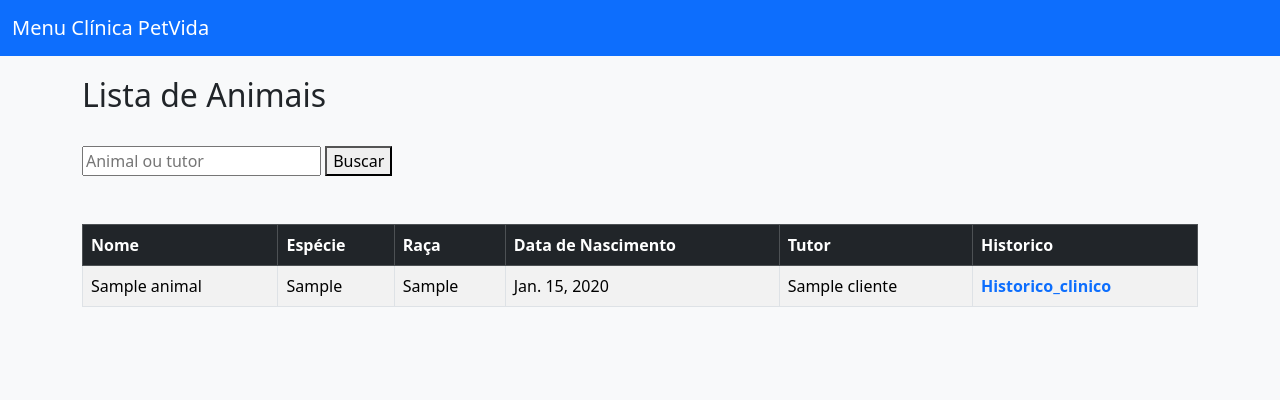
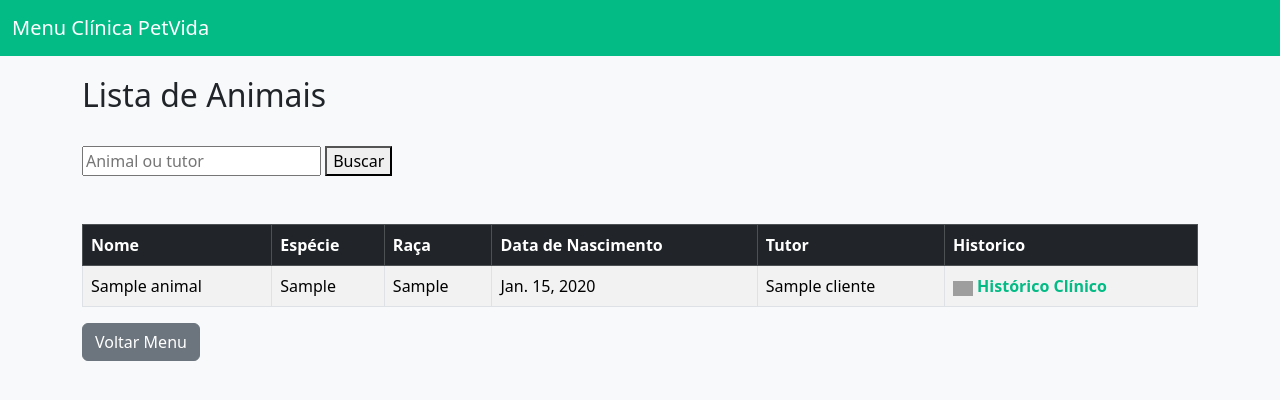
Before and after one commit to CarlosHeiden/django_petvida, a Django app: page /animais/ in a window 1280 px wide. Shown: the top 400 px of the page. Run offline with Django 5.2, Linux system fonts and the light colour scheme; tables that the repository leaves empty hold one stand-in row (values such as "Sample post"); grey boxes are pictures that could not be loaded.

Commit message:
incluido estilo css

```diff
--- a/clinica/templates/base.html
+++ b/clinica/templates/base.html
@@ -8,6 +8,9 @@
   <!-- Bootstrap 5 CDN -->
   <link href="https://cdn.jsdelivr.net/npm/bootstrap@5.3.3/dist/css/bootstrap.min.css" rel="stylesheet">
   <style>
+   .bg-menu-custom {
+    background-color: #03bb85; /* verde agua */
+  }
     body {
       background-color: #f8f9fa;
     }
@@ -17,7 +20,7 @@
   </style>
 </head>
 <body>
-  <nav class="navbar navbar-expand-lg navbar-dark bg-primary">
+  <nav class="navbar navbar-expand-lg navbar-dark bg-menu-custom">
     <div class="container-fluid">
       <a class="navbar-brand" href="{% url 'menu' %}">Menu Clínica PetVida </a>
     </div>
--- a/clinica/templates/listar_animais.html
+++ b/clinica/templates/listar_animais.html
@@ -1,6 +1,21 @@
 {% extends 'base.html' %}
 
 {% block content %}
+<head>
+  <style>
+    /* Link Historico Clínico */
+a.historico-link {
+  color: #03bb85; /* verde agua */
+  text-decoration: blue;
+  font-weight: bold;
+  text-decoration: none;
+}
+ a.historico-link:hover {
+      color: #0056b3;
+      text-decoration: underline;
+    }
+  </style>
+</head>
 <h2>Lista de Animais</h2>
 <br/>
 <form method="get">
@@ -33,17 +48,19 @@
         <td>{{ animal.data_nascimento }}</td>
         <td>{{ animal.id_cliente.nome_completo }}</td>
         <td>
-          <a href="{% url 'historico_clinico' animal.id %}" class="text-decoration-none fw-bold">
-            Historico_clinico
-          </a>
+           <a href="{% url 'historico_clinico' animal.id %}" class="historico-link">
+              <img src="https://cdn-icons-png.flaticon.com/512/558/558158.png" alt="Histórico Clínico" width="20">
+              Histórico Clínico
         </td>
       </tr>
       {% endfor %}
+
     </tbody>
   </table>
 
 {% else %}
 <p>Nenhum animal cadastrado.</p>
 {% endif %}
+<a href="{% url 'menu' %}" class="btn btn-secondary">Voltar Menu</a>
 
 {% endblock %}
--- a/clinica/templates/listar_clientes.html
+++ b/clinica/templates/listar_clientes.html
@@ -39,4 +39,6 @@
 <p>Nenhum cliente cadastrado.</p>
 {% endif %}
 
+<a href="{% url 'menu' %}" class="btn btn-secondary">Voltar Menu</a>
+
 {% endblock %}
--- a/clinica/templates/listar_vacinas.html
+++ b/clinica/templates/listar_vacinas.html
@@ -32,4 +32,6 @@
 <p>Nenhuma vacina cadastrada.</p>
 {% endif %}
 
+<a href="{% url 'menu' %}" class="btn btn-secondary">Voltar Menu</a>
+
 {% endblock %}
--- a/clinica/templates/listar_veterinarios.html
+++ b/clinica/templates/listar_veterinarios.html
@@ -34,4 +34,6 @@
 <p>Nenhum veterinário cadastrado.</p>
 {% endif %}
 
+<a href="{% url 'menu' %}" class="btn btn-secondary">Voltar Menu</a>
+
 {% endblock %}
```
Also changed, not shown: clinica/templates/formulario.html (+14 -1 lines).
